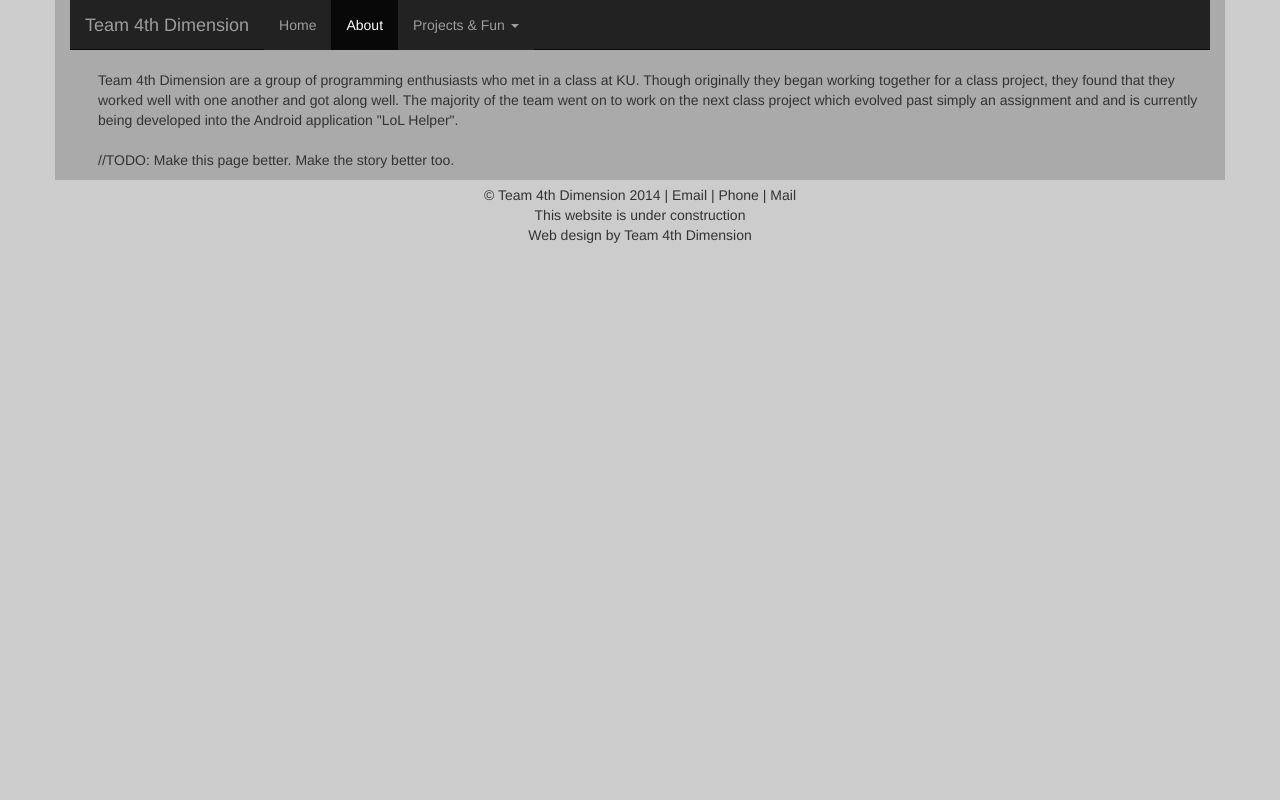
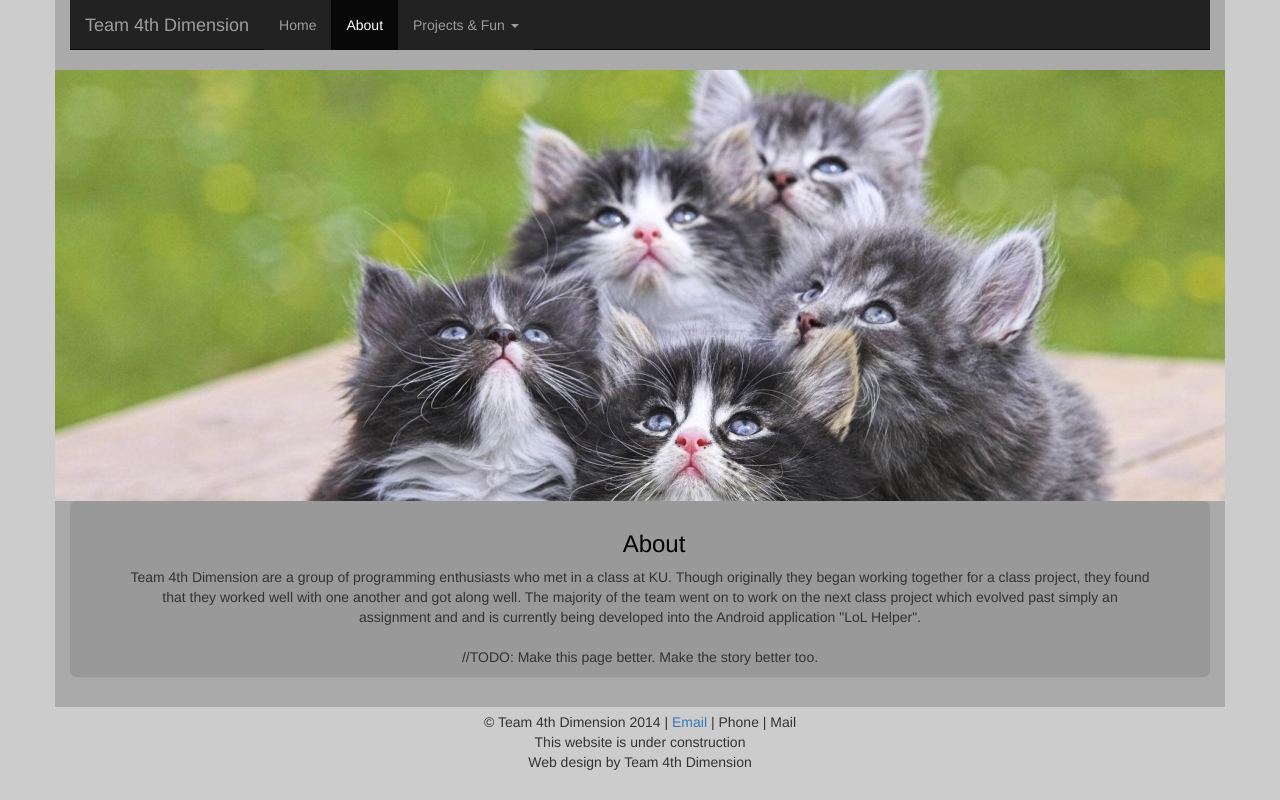
Before and after one commit to Team4D/Website, a PHP site: page / in a window 1280 px wide, after a click on "About". Run offline with PHP 8.4, Linux system fonts and the light colour scheme; some libraries are stand-ins or nearby versions.

Commit message:
Layout update
Main page looks better now. About page has some kittens.

```diff
--- a/CSS/Index.css
+++ b/CSS/Index.css
@@ -23,11 +23,11 @@ html, body {
 	text-align: center;
 }
 
-h1, h2, h3, h4, h6 {
+h1, h2, h3, h6 {
 	color: #000 !important; /* Supposed to be a bad practice, but screw it*/
 }
 
-h5 {
+h5, h4 {
 	text-align: center;
 }
 
@@ -98,3 +98,12 @@ img {
 .dropdown-menu {
 	border: 0px;
 }
+
+.full-img {
+	margin-left: -15px;
+}
+
+#about {
+	padding-top: 10px;
+	padding-bottom: 10px;
+}
--- a/Index.html
+++ b/Index.html
@@ -91,21 +91,25 @@
 				<!--Welcome to the Team 4th Dimension Home Page! Stuff should definitely be added here :) -->
 				</p>
 				<div class = "row">
-					<div class = "col-sm-3"><h5 class="page-header">Web Design</h5>Stylish, Efficient, and Functional.  These are the first words needed to create a web page that will be your public image for today and the years to come.</div>
-					<div class = "col-sm-3"><h5 class="page-header">App Development</h5>The future is here.  There is a powerful computer in the hands of users across the world.  Will your product be there to meet them, or will you be relegated to the past?  </div>
-					<div class = "col-sm-3"><h5 class="page-header">Consulting</h5>Maybe you just need a push in the right direction.  Time waits for no one so rather than learn the hard way and waste it, we'll find a way to help you bridge the gap.</div>
+					<div class = "col-sm-4"><h4 class="page-header">Web Design</h4>Stylish, Efficient, and Functional.  These are the first words needed to create a web page that will be your public image for today and the years to come.</div>
+					<div class = "col-sm-4"><h4 class="page-header">App Development</h4>The future is here.  There is a powerful computer in the hands of users across the world.  Will your product be there to meet them, or will you be relegated to the past?  </div>
+					<div class = "col-sm-4"><h4 class="page-header">Consulting</h4>Maybe you just need a push in the right direction.  Time waits for no one so rather than learn the hard way and waste it, we'll find a way to help you bridge the gap.</div>
 				</div>
 				<br> <br>
 				<div class = "row">
-					<div class = "col-sm-3"><h5 class="page-header">Example</h5> Ut enim ad minim veniam, quis nostrud exercitation ullamco laboris nisi ut aliquip ex ea commodo consequat</div>
-					<div class = "col-sm-3"><h5 class="page-header">Example</h5> Ut enim ad minim veniam, quis nostrud exercitation ullamco laboris nisi ut aliquip ex ea commodo consequat</div>
-					<div class = "col-sm-3"><h5 class="page-header">Example</h5> Ut enim ad minim veniam, quis nostrud exercitation ullamco laboris nisi ut aliquip ex ea commodo consequat</div>
+					<div class = "col-sm-4"><h4 class="page-header">Example</h4> Ut enim ad minim veniam, quis nostrud exercitation ullamco laboris nisi ut aliquip ex ea commodo consequat</div>
+					<div class = "col-sm-4"><h4 class="page-header">Example</h4> Ut enim ad minim veniam, quis nostrud exercitation ullamco laboris nisi ut aliquip ex ea commodo consequat</div>
+					<div class = "col-sm-4"><h4 class="page-header">Example</h4> Ut enim ad minim veniam, quis nostrud exercitation ullamco laboris nisi ut aliquip ex ea commodo consequat</div>
 				</div>
 
 			</div>
 
 			<div id="About-Page" class="content-bit About-Page">
-				<p>
+				<img class="full-img visible-lg" src="Images/Kitties-lg.jpg">
+				<img class="full-img visible-md" src="Images/Kitties-md.jpg">
+				<img class="full-img visible-sm" src="Images/Kitties-sm.jpg">
+				<div id="about" class="jumbotron">
+					<h3>About</h3>
 					Team 4th Dimension are a group of programming enthusiasts who met in a class at KU.
 					Though originally they began working together for a class project, they found that
 					they worked well with one another and got along well. The majority of the team went
@@ -113,7 +117,7 @@
 					is currently being developed into the Android application "LoL Helper".
 					<br /> <br />
 					//TODO: Make this page better. Make the story better too.
-				</p>
+				</div>
 			</div>
 
 			<div id="LoLHelper-Page" class="content-bit LoLHelper-Page">
@@ -149,7 +153,7 @@
 		</div>
 		    <div id="footer">
 			<center>
-		&copy; Team 4th Dimension 2014 | Email | Phone | Mail
+		&copy; Team 4th Dimension 2014 | <a href="mailto:seanstout@team4d.org">Email</a> | Phone | Mail
 		<br>
 		This website is under construction
 		<br>
```
Also changed, not shown: Images/Kitties-lg.jpg (added), Images/Kitties-md.jpg (added), Images/Kitties-sm.jpg (added). Lines whose indentation alone changed are shown as unchanged.
